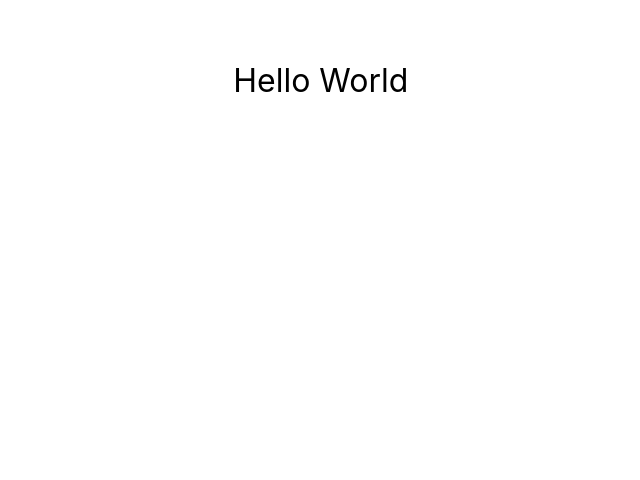
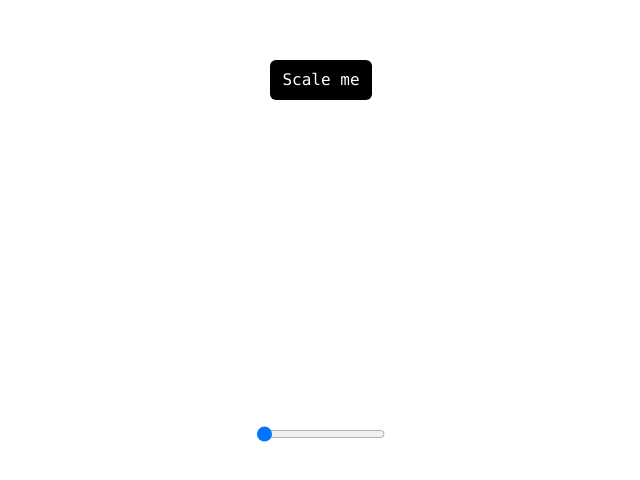
Before and after one commit to MyatSuMon253/framer-motion, a React (Vite) app: page / in a window 1280 px wide. Shown: the part 320-800 px from the top of the page, without its empty margins (319-959 px from the left). Built offline with nearby package versions, Linux system fonts and the light colour scheme.

Commit message:
use motion value to scale button

```diff
--- a/src/App.tsx
+++ b/src/App.tsx
@@ -1,11 +1,9 @@
-import { motion, useMotionValue } from "framer-motion";
+import MotionValueExample from "./components/motion-value-example";
 
 function App() {
-  const scale = useMotionValue(2);
-
   return (
     <main className="h-screen flex items-center justify-center">
-      <motion.h2 style={{scale}}>Hello World</motion.h2>
+      <MotionValueExample />
     </main>
   );
 }
--- /dev/null
+++ b/src/components/motion-value-example.tsx
@@ -0,0 +1,32 @@
+import { useMotionValue, motion } from "framer-motion";
+import { type ChangeEvent } from "react";
+
+const MotionValueExample = () => {
+  const scale = useMotionValue(1);
+
+  const onRangeChange = (e: ChangeEvent<HTMLInputElement>) => {
+    scale.set(Number(e.target.value));
+  };
+
+  return (
+    <div className="flex items-center justify-center flex-col gap-8 min-h-screen">
+      <motion.div
+        className="bg-black text-white font-mono px-3 py-2 rounded-md"
+        style={{ scale }}
+      >
+        Scale me
+      </motion.div>
+      <div className="fixed bottom-8 left-1/2 -translate-x-1/2">
+        <input
+          type="range"
+          min={1}
+          max={5}
+          defaultValue={1}
+          onChange={onRangeChange}
+        />
+      </div>
+    </div>
+  );
+};
+
+export default MotionValueExample;
```
